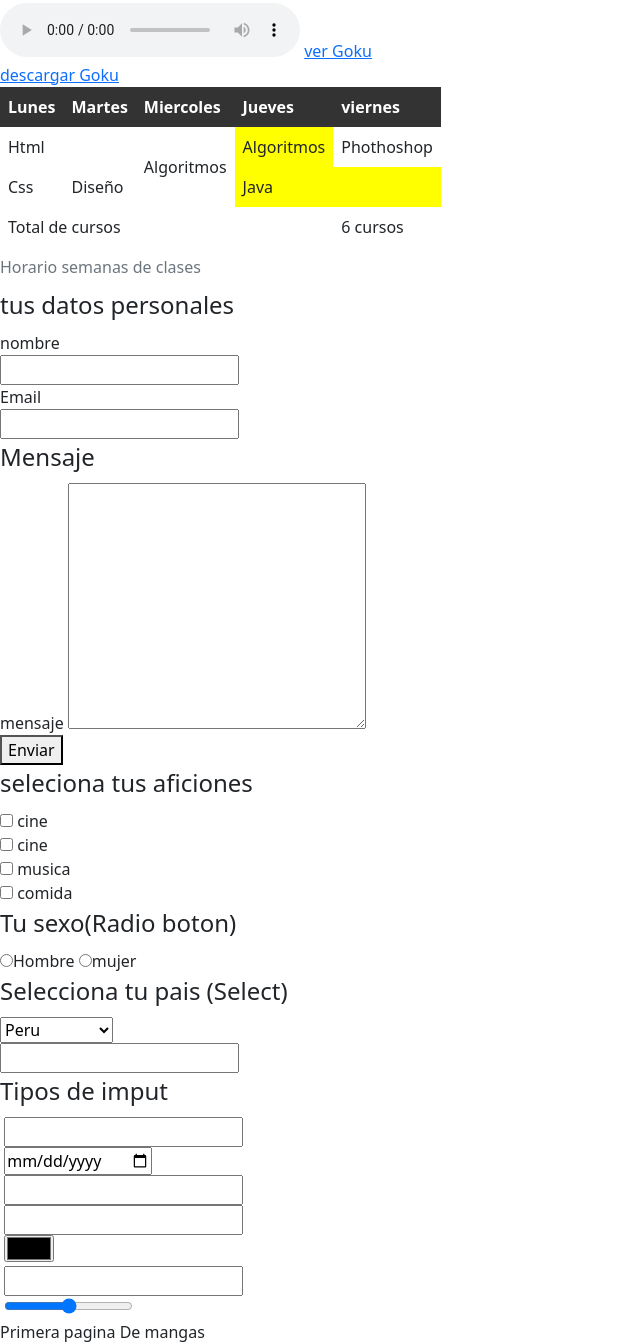
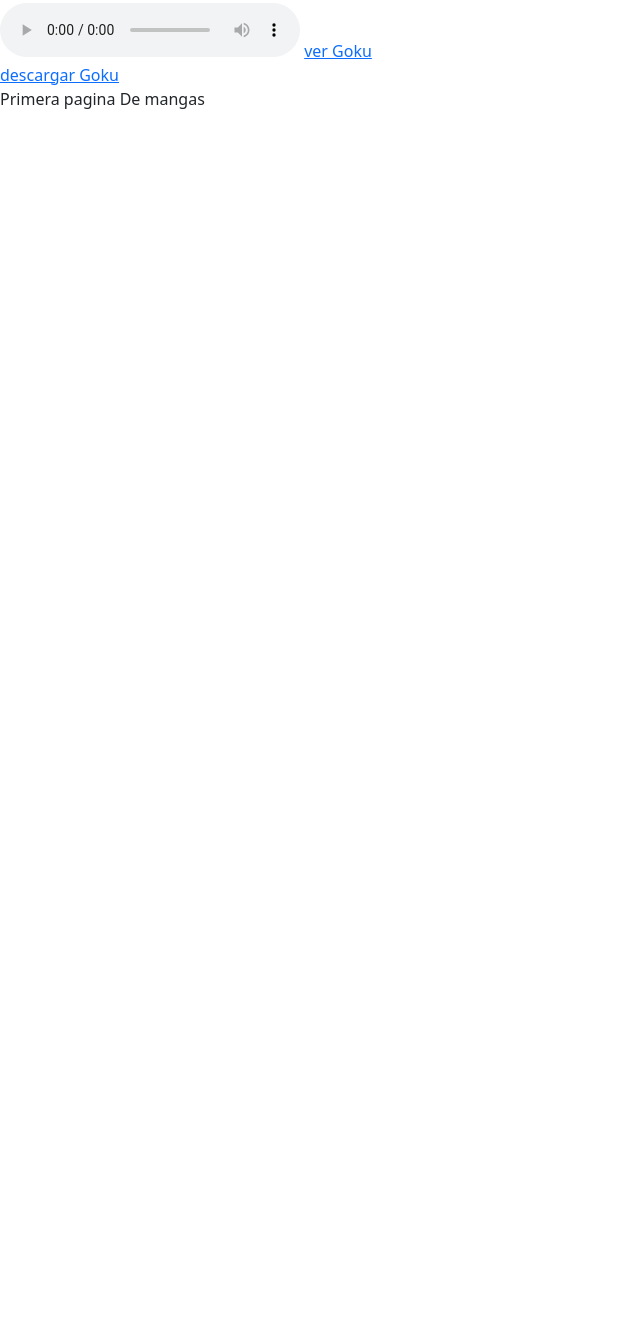
Before and after one commit to cazadorgamer/PaginaAnime, a plain HTML site: page index.html in a window 1280 px wide. Shown: the part 435-1779 px from the top of the page, without its empty margins (0-640 px from the left). After the commit the page ends 800 px from the top, so only its background shows below. Drawn offline with nearby package versions, Linux system fonts and the light colour scheme.

Commit message:
Update index.html
pequeñas correcciones

```diff
--- a/index.html
+++ b/index.html
@@ -19,7 +19,7 @@
         <div class="container d-flex justify-content-center">
 <h2 id="indice ">indice</h2></div>
 <div class="container d-flex justify-content-center">
- <nav><a href="quintillizas.html">Somos quintillizas" <br></a>
+ <nav><a href="quintillizas.html">Somos quintillizas<br></a>
     <a href="darling.html">DARLING IN THE FRANXX <br></a></nav>
 </fieldset>
 </div>
@@ -27,7 +27,7 @@
 
 
 
-<form action="ala.txt">
+
 
 
 <h3>Mirar</h3>
@@ -36,169 +36,7 @@
 <audio src="KOF Another Day - Ending Theme.mp3", controls autoplay></audio>
 <a href= "img/goku.jpg", target="_blank" > ver Goku <br></a>
 <a href= "img/goku.jpg", target="_blank" download="" > descargar Goku</a>
-<!-- tr columnas
-td filas por columnas
-th celdas de cabecera
-Atributos para agupacion de filas y columnas
-colspan
-rowspan -->
-<table>
-    <caption>Horario semanas de clases</caption>
-    <colgroup>
-    <col span=3>
 
-    <col style="background: yellow";>
- </colgroup>
-    <thead>
-        <tbody>
-        <tr>
-        <th>Lunes</th>
-        <th>Martes</th>
-        <th>Miercoles</th>
-        <th>Jueves</th>
-        <th>viernes</th>
-    </thead>
-    </tr>
-
-
-    <tr>
-        <td  colspan=2 >Html</td>
-        <td rowspan=2>Algoritmos</td>
-        <td>Algoritmos</td>
-        <td>Phothoshop</td>
-
-    </tr>
-    <tr>
-
-        <td>Css</td>
-        <td>Diseño</td>
-        <td colspan=2>Java</td>
-
-    </tr>
-</tbody>
-<tfoot>
-    <tr>
-        <td colspan=4>Total de cursos</td>
-        <td>6 cursos</td>
-    </tr>
-</tfoot>
-
-</table>
-    <fieldset>
-
-
-        <legend>tus datos personales</legend>
-    <label for="nombre">nombre</label>
-    <div><input type="text", id="nombre"></div>
-    <label for="Email">Email</label>
-    <div><input type="email" id="Email"></div>
-</fieldset>
-<fieldset >
-    <legend>Mensaje</legend>
-<div>
-        <label for="mensaje">mensaje</label>
-    <textarea name="mensaje" id="mensaje" cols="30" rows="10"></textarea></div>
-<button>Enviar</button>
-
-<fieldset>
-    <legend> seleciona tus aficiones</legend>
-    <div>
-        <label for="">
-        <input type="checkbox" name="aficiones" value="cine " id="">
-        cine
-    </label>
-    </div>
-    <div>
-        <label for="">
-        <input type="checkbox" name="aficiones" id="">
-        cine
-    </label>
-    </div>
-    <div>
-        <label for="">
-        <input type="checkbox" name="aficiones" value="musica
-        " id="">
-        musica
-    </label>
-    </div>
-    <div>
-        <label for="">
-        <input type="checkbox" name="aficiones" value="comida" id="">
-        comida
-    </label>
-    </div>
-</fieldset>
-
-<fieldset>
-    <legend>Tu sexo(Radio boton)</legend>
-    <input type="radio" name="gender" id="">Hombre
-    <input type="radio" name="gender" id="">mujer
-</fieldset>
-<fieldset>
-    <legend>Selecciona tu pais (Select)</legend>
-<select name="country" id="">
-<optgroup label="Sudamerica">
-<option value="pe">Peru</option>
-<option value="arg">Argentina</option>
-
-<option value="col">Colombia</option>
-</optgroup>
-<optgroup label="CentroAmerica">
-    <option value="mx">Mexico</option>
-</optgroup>
-</select>
-</fieldset>
-<fieldset>
-    <input type="list" list="country-list">
-<datalist id="country-list">
-<option value="Peru"></option>
-<option value="Argentina"></option>
-<option value="Colombia"></option>
-<option value="Mexico"></option>
-<option value="Bolivia"></option>
-<option value="Chile"></option>
-<option value="España"></option>
-</datalist>
-</fieldset>
-</fieldset>
-       </form>
-       <fieldset>
-        <legend>Tipos de imput</legend>
-        <div>
-            <label for=""></label>
-            <input type="number" name="Numero" id="Numero">
-
-        </div>
-        <div>
-            <label for=""></label>
-            <input type="date" name="fecha" id="fecha">
-
-        </div>
-        <div>
-            <label for=""></label>
-            <input type="email" name="fecha" id="email">
-
-        </div>
-        <div>
-            <label for=""></label>
-            <input type="tel" name="telefono" id="email">
-
-        </div>
-        <div>
-            <label for=""></label>
-            <input type="color" name="color" id="email">
-
-        </div>
-        <div>
-            <label for=""></label>
-            <input type="password" name="clave" id="email">
-
-        <div>
-            <label for=""></label>
-            <input type="range" min=0 max=100 step=5 value=0,name = "range" id="email">
-
-        </div>
-       </fieldset>
 <footer>Primera pagina De mangas </footer>
 
 </body>
```
